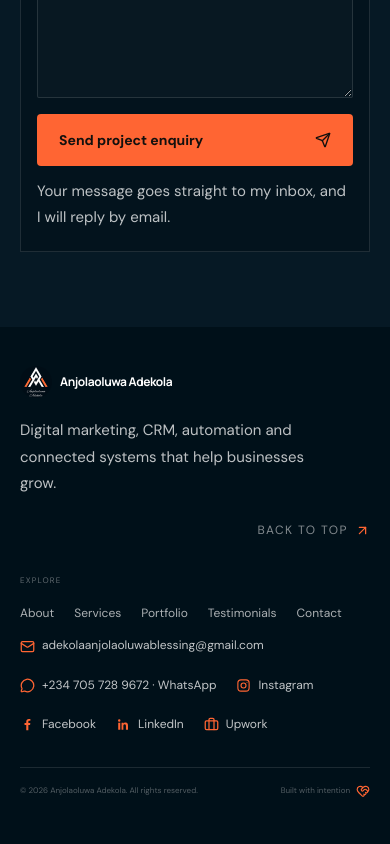
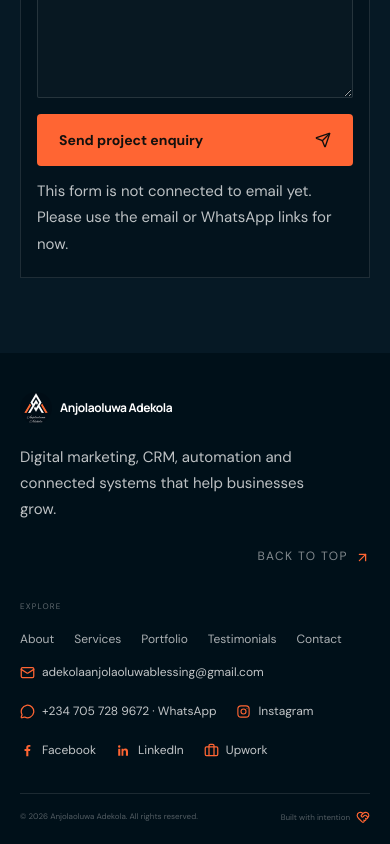
Before and after one commit to angie461/anjolaoluwa-portfolio-deploy, a React (Vite) app: page / in a window 390 px wide. Shown: the part 9345-10189 px from the top of the page. Before the commit the page ends 10163 px from the top, so only its background shows below. Built offline with nearby package versions, Linux system fonts and the light colour scheme.

Commit message:
Working contact form, booking calendar, Upwork link, mobile menu fixes

```diff
--- a/src/data/siteConfig.ts
+++ b/src/data/siteConfig.ts
@@ -10,7 +10,7 @@ export const siteConfig = {
   otherSocials: [] as { label: string; url: string }[],
   availability: 'Available for select projects',
   // Web3Forms access key (public by design; it only routes messages to the email above). Leave '' to disable sending.
-  formAccessKey: '29f395ba-48df-40a2-8383-379e2ef7bd4c',
+  formAccessKey: '',
   // Google Calendar appointment schedule embed link (the src from 'Inline booking page'). Leave '' to hide the booking section.
   bookingUrl: '',
 }
```
